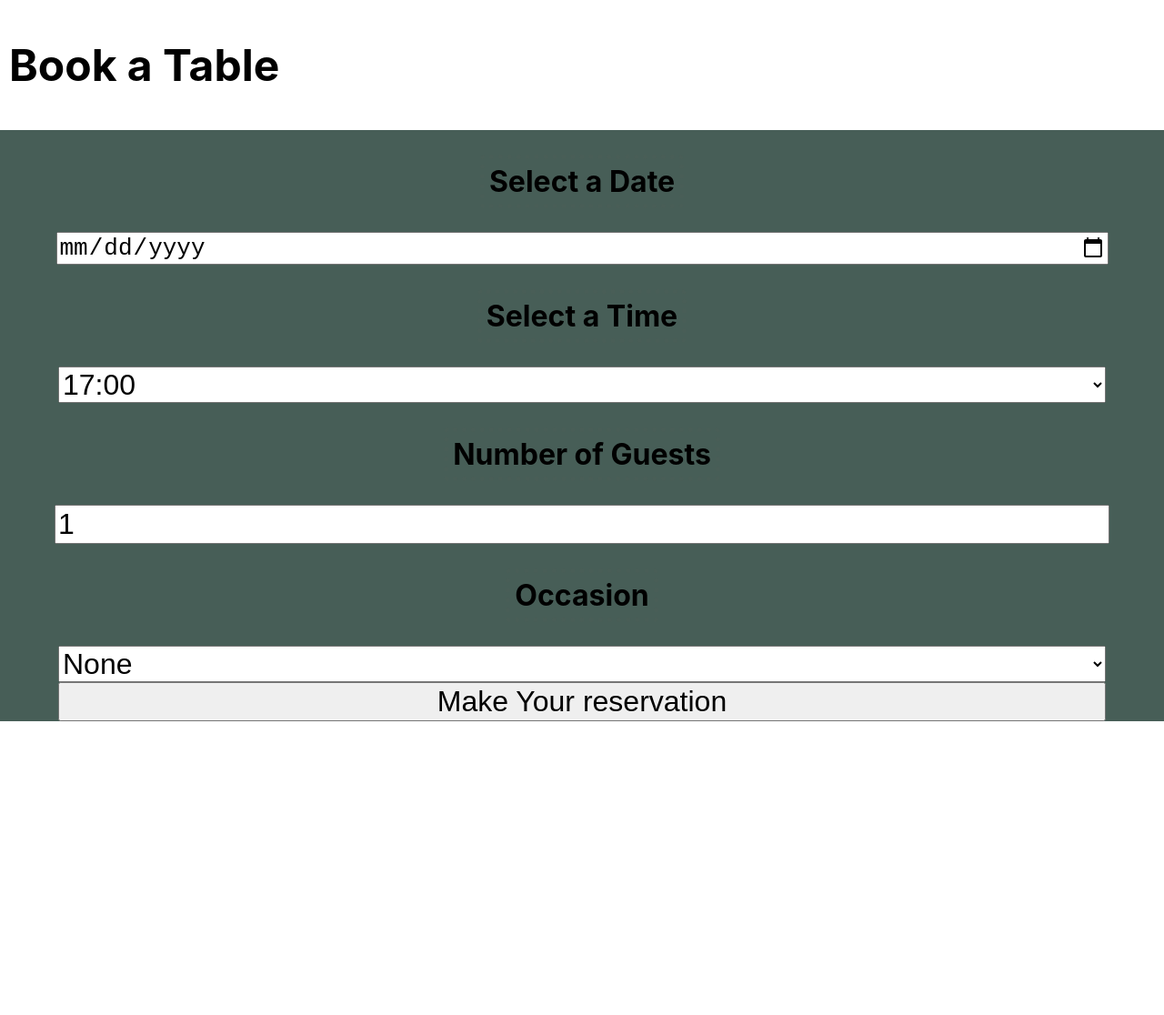
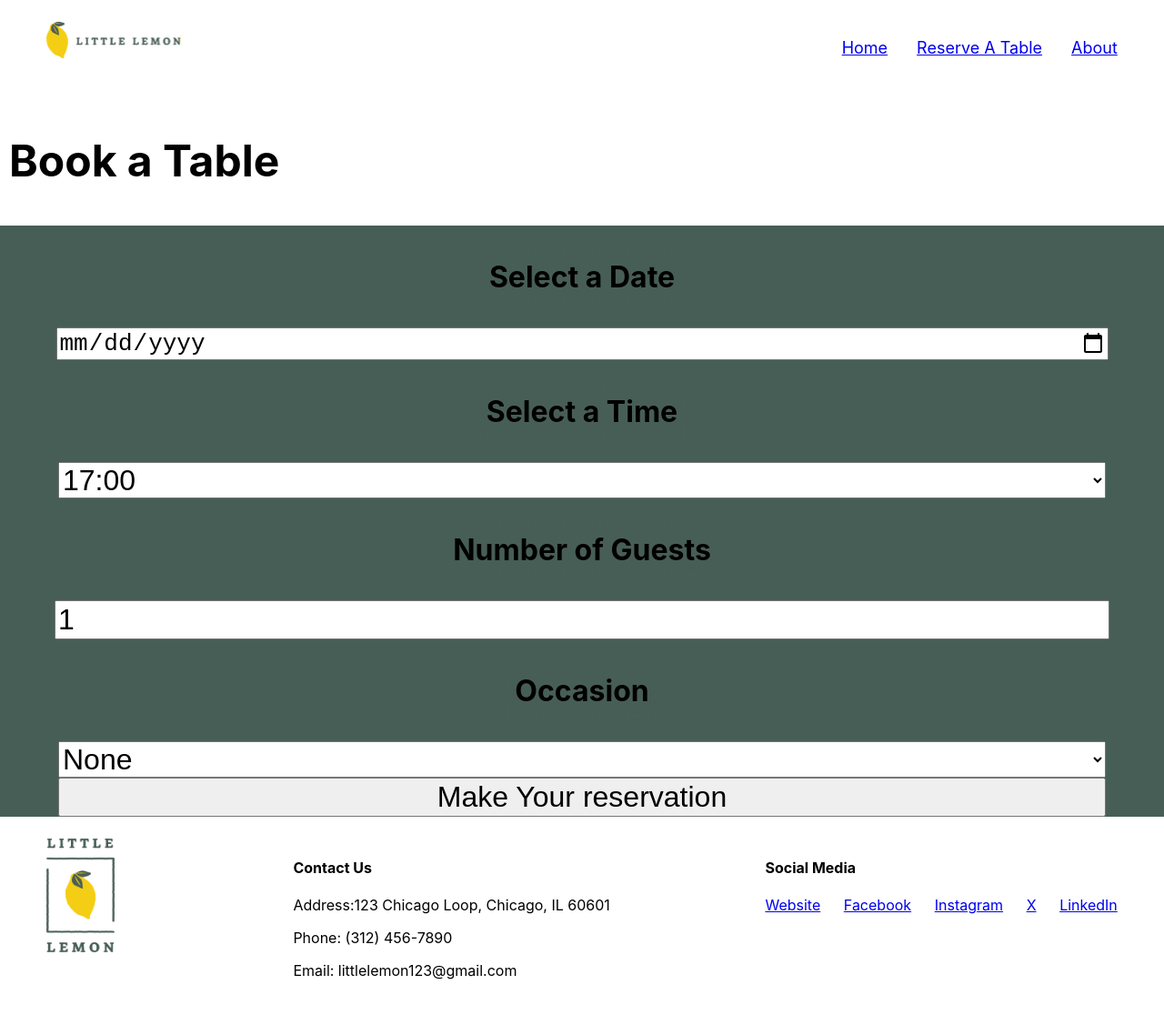
Before and after one commit to chloec435/Front-End-Developer-Capstone, a React (Create React App) app: page /booking in a window 1280 px wide. Shown: the whole page at 91% size. Before the commit the page ends 800 px from the top, so only its background shows below. Built offline with nearby package versions, Linux system fonts and the light colour scheme.

Commit message:
Update BookingPage.js

```diff
--- a/src/components/BookingPage.js
+++ b/src/components/BookingPage.js
@@ -1,6 +1,8 @@
 import React from 'react';
 import { useReducer } from 'react';
 import BookingForm from './BookingForm';
+import Header from './Header.js';
+import Footer from './Footer.js';
 
 const initializeTimes = () => ["17:00", "18:00", "19:00", "20:00", "21:00", "22:00"];
 
@@ -15,8 +17,14 @@ export default function BookingPage() {
   const [availableTimes, dispatch] = useReducer(updateTimes, [], initializeTimes);
   return (
     <main>
+      <>
+       <Header />
+      </>
       <h1>Book a Table</h1>
       <BookingForm availableTimes={availableTimes} dispatch={dispatch} />
+      <>
+        <Footer />
+      </>
     </main>
   );
 }
```
